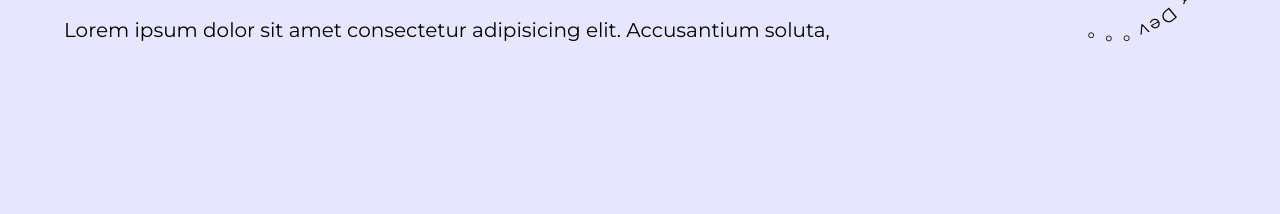
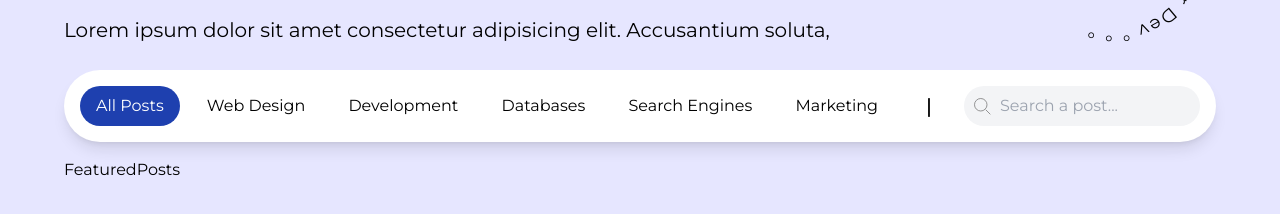
Before and after one commit to KevinVerleyen/client, a React (Vite) app: page / in a window 1280 px wide. Shown: the part 282-496 px from the top of the page. Built offline with nearby package versions, Linux system fonts and the light colour scheme; no server answers.

Commit message:
Main categories

```diff
--- /dev/null
+++ b/src/components/FeaturedPosts.jsx
@@ -0,0 +1,5 @@
+const FeaturedPosts = () => {
+  return <div className="">FeaturedPosts</div>;
+};
+
+export default FeaturedPosts;
--- /dev/null
+++ b/src/components/MainCategories.jsx
@@ -0,0 +1,69 @@
+import { Link } from "react-router-dom";
+
+const MainCategories = () => {
+  return (
+    <div className="hidden md:flex bg-white rounded-3xl xl:rounded-full p-4 shadow-lg items-center justify-center gap-8">
+      {/* links */}
+      <div className="flex-1 flex items-center justify-between flex-wrap">
+        <Link
+          to="/posts"
+          className="bg-blue-800 text-white rounded-full px-4 py-2"
+        >
+          All Posts
+        </Link>
+        <Link
+          to="/posts?cat=web-design"
+          className="hover:bg-blue-50  rounded-full px-4 py-2"
+        >
+          Web Design
+        </Link>
+        <Link
+          to="/posts?cat=development"
+          className="hover:bg-blue-50  rounded-full px-4 py-2"
+        >
+          Development
+        </Link>
+        <Link
+          to="/posts?cat=databases"
+          className="hover:bg-blue-50  rounded-full px-4 py-2"
+        >
+          Databases
+        </Link>
+        <Link
+          to="/posts?cat=seo"
+          className="hover:bg-blue-50  rounded-full px-4 py-2"
+        >
+          Search Engines
+        </Link>
+        <Link
+          to="/posts?cat=marketing"
+          className="hover:bg-blue-50  rounded-full px-4 py-2"
+        >
+          Marketing
+        </Link>
+      </div>
+      <span className="text-xl font-medium">|</span>
+      {/* search */}
+      <div className="bg-gray-100 p-2 rounded-full flex items-center gap-2">
+        <svg
+          xmlns="http://www.w3.org/2000/svg"
+          viewBox="0 0 24 24"
+          width="20"
+          height="20"
+          fill="none"
+          stroke="gray"
+        >
+          <circle cx="10.5" cy="10.5" r="7.5" />
+          <line x1="16.5" y1="16.5" x2="22" y2="22" />
+        </svg>
+        <input
+          type="text"
+          placeholder="Search a post..."
+          className="bg-transparent"
+        />
+      </div>
+    </div>
+  );
+};
+
+export default MainCategories;
--- a/src/routes/Homepage.jsx
+++ b/src/routes/Homepage.jsx
@@ -1,4 +1,6 @@
 import { Link } from "react-router-dom";
+import MainCategories from "../components/MainCategories";
+import FeaturedPosts from "../components/FeaturedPosts";
 
 const Homepage = () => {
   return (
@@ -60,7 +62,10 @@
           </button>
         </Link>
       </div>
+      {/*CATEGORIES */}
+      <MainCategories />
       {/*FEATURED POSTS */}
+      <FeaturedPosts />
       {/*POST LIST */}
     </div>
   );
```
